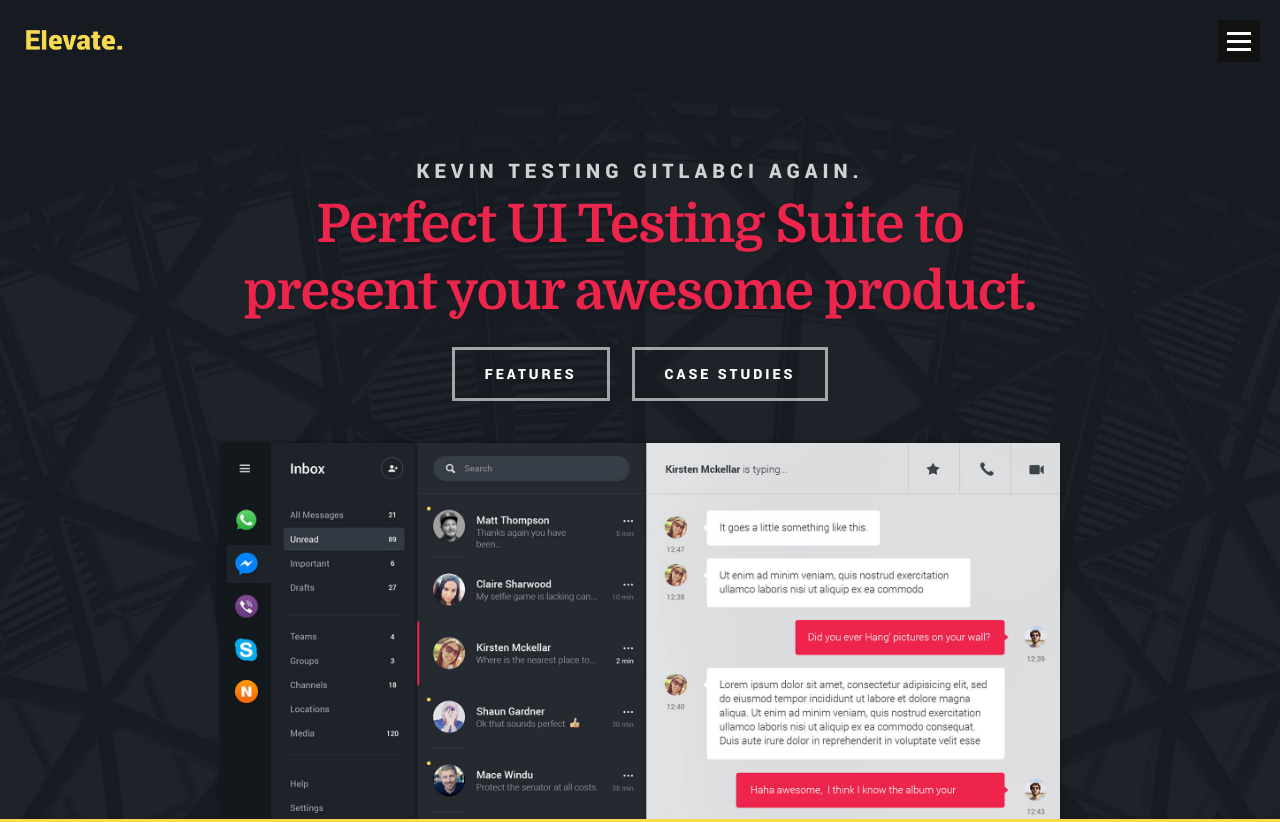
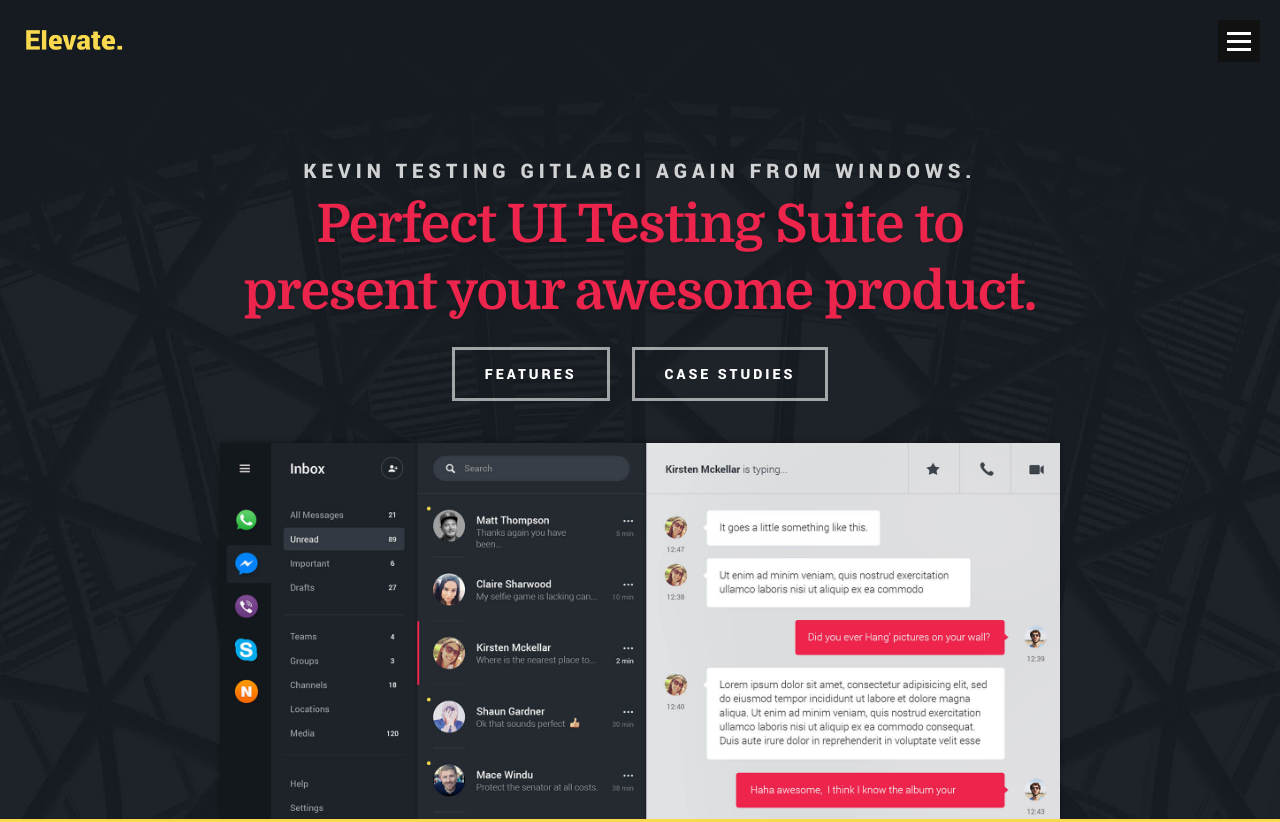
Before and after one commit to rahul-FT/Gitlab-CI-with-Functionize, a website: page Template/index.html in a window 1280 px wide. Shown: the top 822 px of the page. Drawn offline with Linux system fonts and the light colour scheme; files whose address does not match are found by name.

Commit message:
test demo

```diff
--- a/Template/index.html
+++ b/Template/index.html
@@ -90,7 +90,7 @@
 		   <div class="row intro-content">
 		   	<div class="col-twelve">
 
-		   		<h3 class="animate-intro">Kevin Testing GitlabCI Again.</h3>
+		   		<h3 class="animate-intro">Kevin Testing GitlabCI Again From Windows.</h3>
 
 					<h1 class="animate-intro">
 						Perfect UI Testing Suite to present your awesome product.
```
